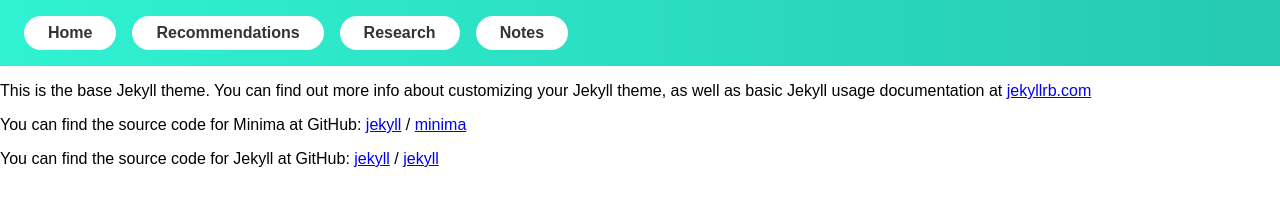
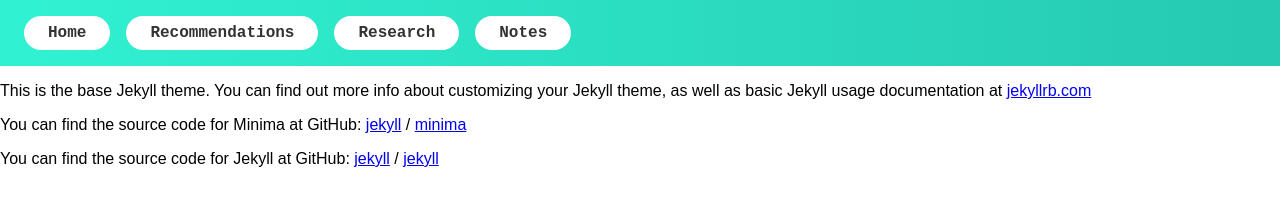
Before and after one commit to MonicaMayer33/Mouth-Notes, a Jekyll site: the page built from about.markdown, in a window 1280 px wide. Shown: the top 206 px of the page. Built offline with Jekyll 4.4.1, drawn with Linux system fonts in a browser that asks for light colours.

Commit message:
Update default.html

```diff
--- a/_layouts/default.html
+++ b/_layouts/default.html
@@ -8,11 +8,14 @@
       margin: 0;
       font-family: Arial, sans-serif;
     }
+
     .navbar {
       background: linear-gradient(90deg, #30F2D2 0%, #26c9b1 100%);
       padding: 1em;
       overflow: hidden;
+      font-family: 'Courier New', monospace; /* navbar font */
     }
+
     .navbar a {
       background: white;
       color: #333;
@@ -26,12 +29,15 @@
       text-align: center;
       font-size: 1em;
     }
+
     .navbar a:hover {
       background: #30F2D2;
       color: white;
     }
+
     .center-text {
       text-align: center;
+      font-family: 'Georgia', serif; /* center text font */
     }
   </style>
 </head>
@@ -42,7 +48,6 @@
     <a href="/Research">Research</a>
     <a href="/Notes">Notes</a>
   </div>
-  <!-- THIS IS CRITICAL FOR CONTENT TO SHOW -->
   {{ content }}
 </body>
 </html>
```
